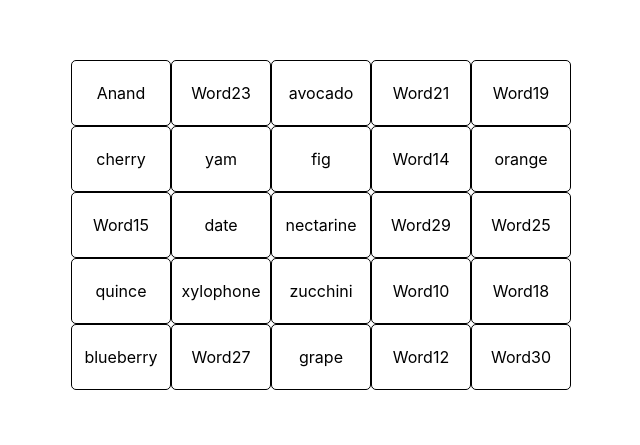
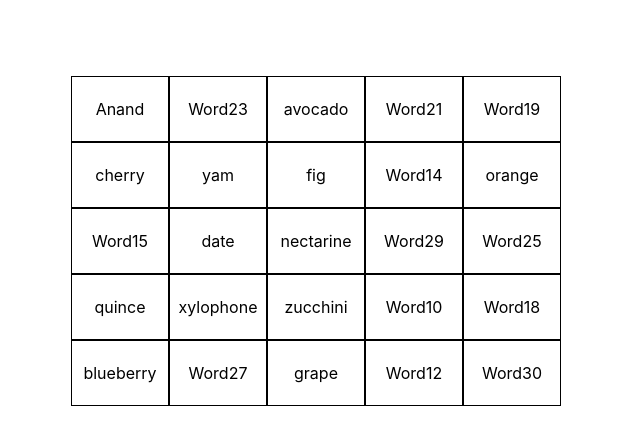
Before and after one commit to Vshah21/bingoapp.github.io, a React (Create React App) app: page / in a window 1280 px wide. Shown: the part 175-620 px from the top of the page, without its empty margins (324-964 px from the left). Built offline with nearby package versions, Linux system fonts and the light colour scheme.

Commit message:
second commit

```diff
--- a/src/App.css
+++ b/src/App.css
@@ -11,6 +11,12 @@
   .App-logo {
     animation: App-logo-spin infinite 20s linear;
   }
+}
+.bingo-container {
+  display: flex;
+  justify-content: center;
+  align-items: center;
+  height: 100vh;
 }
 
 .App-header {
--- a/src/App.js
+++ b/src/App.js
@@ -1,12 +1,11 @@
 
 import BingoApp from './BingoApp';
-import BingoApp2 from './BingoApp2';
 
 
 function App() {
   return (
     <div >
-      <BingoApp2/>
+      <BingoApp/>
 
     </div>
   );
--- a/src/BingoApp.js
+++ b/src/BingoApp.js
@@ -1,17 +1,30 @@
 import React, { useState, useEffect } from 'react';
 import './App.css';
 
-
-const BingoApp = () => {
+const BingoApp2 = () => {
   const [selectedNumbers, setSelectedNumbers] = useState([]);
 
-  const bingoNumbers = [
-    ['Keshni', 'Anand', 'cherry', 'date', 'elderberry'],
-  ['fig', 'grape', 'honeydew', 'kiwi', 'lemon'],
-  ['mango', 'nectarine', 'orange', 'pear', 'quince'],
-  ['raspberry', 'strawberry', 'tangerine', 'ugli', 'watermelon'],
-  ['xylophone', 'yam', 'zucchini', 'avocado', 'blueberry']
+  const generateRandomBingoNumbers = () => {
+    const shuffledWords = bingoWords.sort(() => Math.random() - 0.5);
+    const numberOfRows = 5;
+    const numberOfColumns = 5;
+    const randomizedBingoNumbers = [];
+    for (let i = 0; i < numberOfRows; i++) {
+      randomizedBingoNumbers.push(shuffledWords.slice(i * numberOfColumns, (i + 1) * numberOfColumns));
+    }
+    return randomizedBingoNumbers;
+  };
+
+  const bingoWords = [
+    'Keshni', 'Anand', 'cherry', 'date', 'elderberry', 'fig', 'grape', 'honeydew', 'kiwi', 'lemon', 'Word10',
+    'Word11', 'Word12', 'Word13', 'Word14', 'Word15', 'Word16', 'Word17', 'Word18', 'Word19', 'Word20',
+    'Word21', 'Word22', 'Word23', 'Word24', 'Word25', 'Word26', 'Word27', 'Word28', 'Word29', 'Word30',
+    'mango', 'nectarine', 'orange', 'pear', 'quince','raspberry', 'strawberry', 'tangerine', 'ugli', 'watermelon',
+    'xylophone', 'yam', 'zucchini', 'avocado', 'blueberry',
+    // Add more words here...
   ];
+
+  const [bingoNumbers, setBingoNumbers] = useState(generateRandomBingoNumbers());
 
   const handleClick = (number) => {
     if (selectedNumbers.includes(number)) {
@@ -94,6 +107,8 @@ const BingoApp = () => {
   };
 
   return (
+
+    <div className="bingo-container">
       <div className="bingo-card">
         {bingoNumbers.map((row, rowIndex) => (
           <div className="row" key={rowIndex}>
@@ -105,7 +120,8 @@ const BingoApp = () => {
           </div>
         ))}
       </div>
+    </div>
   );
 };
 
-export default BingoApp;
+export default BingoApp2;
--- a/src/BingoApp2.js
+++ /dev/null
@@ -1,127 +0,0 @@
-import React, { useState, useEffect } from 'react';
-import './App1.css';
-
-const BingoApp2 = () => {
-  const [selectedNumbers, setSelectedNumbers] = useState([]);
-
-  const generateRandomBingoNumbers = () => {
-    const shuffledWords = bingoWords.sort(() => Math.random() - 0.5);
-    const numberOfRows = 5;
-    const numberOfColumns = 5;
-    const randomizedBingoNumbers = [];
-    for (let i = 0; i < numberOfRows; i++) {
-      randomizedBingoNumbers.push(shuffledWords.slice(i * numberOfColumns, (i + 1) * numberOfColumns));
-    }
-    return randomizedBingoNumbers;
-  };
-
-  const bingoWords = [
-    'Keshni', 'Anand', 'cherry', 'date', 'elderberry', 'fig', 'grape', 'honeydew', 'kiwi', 'lemon', 'Word10',
-    'Word11', 'Word12', 'Word13', 'Word14', 'Word15', 'Word16', 'Word17', 'Word18', 'Word19', 'Word20',
-    'Word21', 'Word22', 'Word23', 'Word24', 'Word25', 'Word26', 'Word27', 'Word28', 'Word29', 'Word30',
-    'mango', 'nectarine', 'orange', 'pear', 'quince','raspberry', 'strawberry', 'tangerine', 'ugli', 'watermelon',
-    'xylophone', 'yam', 'zucchini', 'avocado', 'blueberry',
-    // Add more words here...
-  ];
-
-  const [bingoNumbers, setBingoNumbers] = useState(generateRandomBingoNumbers());
-
-  const handleClick = (number) => {
-    if (selectedNumbers.includes(number)) {
-      setSelectedNumbers(selectedNumbers.filter((n) => n !== number));
-    } else {
-      setSelectedNumbers([...selectedNumbers, number]);
-    }
-  };
-
-  const checkBingo = () => {
-    for (let i = 0; i < bingoNumbers.length; i++) {
-      let rowCompleted = true;
-      for (let j = 0; j < bingoNumbers[i].length; j++) {
-        if (!selectedNumbers.includes(bingoNumbers[i][j])) {
-          rowCompleted = false;
-          break;
-        }
-      }
-      if (rowCompleted) {
-        return true;
-      }
-    }
-
-    for (let i = 0; i < bingoNumbers.length; i++) {
-      let columnCompleted = true;
-      for (let j = 0; j < bingoNumbers[i].length; j++) {
-        if (!selectedNumbers.includes(bingoNumbers[j][i])) {
-          columnCompleted = false;
-          break;
-        }
-      }
-      if (columnCompleted) {
-        return true;
-      }
-    }
-
-    let diagonalCompleted = true;
-    for (let i = 0; i < bingoNumbers.length; i++) {
-      if (!selectedNumbers.includes(bingoNumbers[i][i])) {
-        diagonalCompleted = false;
-        break;
-      }
-    }
-    if (diagonalCompleted) {
-      return true;
-    }
-
-    diagonalCompleted = true;
-    for (let i = 0; i < bingoNumbers.length; i++) {
-      if (!selectedNumbers.includes(bingoNumbers[i][bingoNumbers.length - 1 - i])) {
-        diagonalCompleted = false;
-        break;
-      }
-    }
-    if (diagonalCompleted) {
-      return true;
-    }
-
-    return false;
-  };
-
-  useEffect(() => {
-    const isBingo = checkBingo();
-    if (isBingo) {
-      alert('Bingo!');
-    }
-  }, [selectedNumbers]);
-
-  const renderNumberCell = (number) => {
-    const isSelected = selectedNumbers.includes(number);
-
-    return (
-      <div
-        className={`number-cell ${isSelected ? 'selected' : ''}`}
-        onClick={() => handleClick(number)}
-      >
-        {number}
-      </div>
-    );
-  };
-
-  return (
-
-    <div className="bingo-container">
-      <div className="bingo-card">
-        {bingoNumbers.map((row, rowIndex) => (
-          <div className="row" key={rowIndex}>
-            {row.map((number, columnIndex) => (
-              <div className="cell" key={columnIndex}>
-                {renderNumberCell(number)}
-              </div>
-            ))}
-          </div>
-        ))}
-      </div>
-    </div>
-  );
-};
-
-export default BingoApp2;
```
Lines whose indentation alone changed are shown as unchanged.
